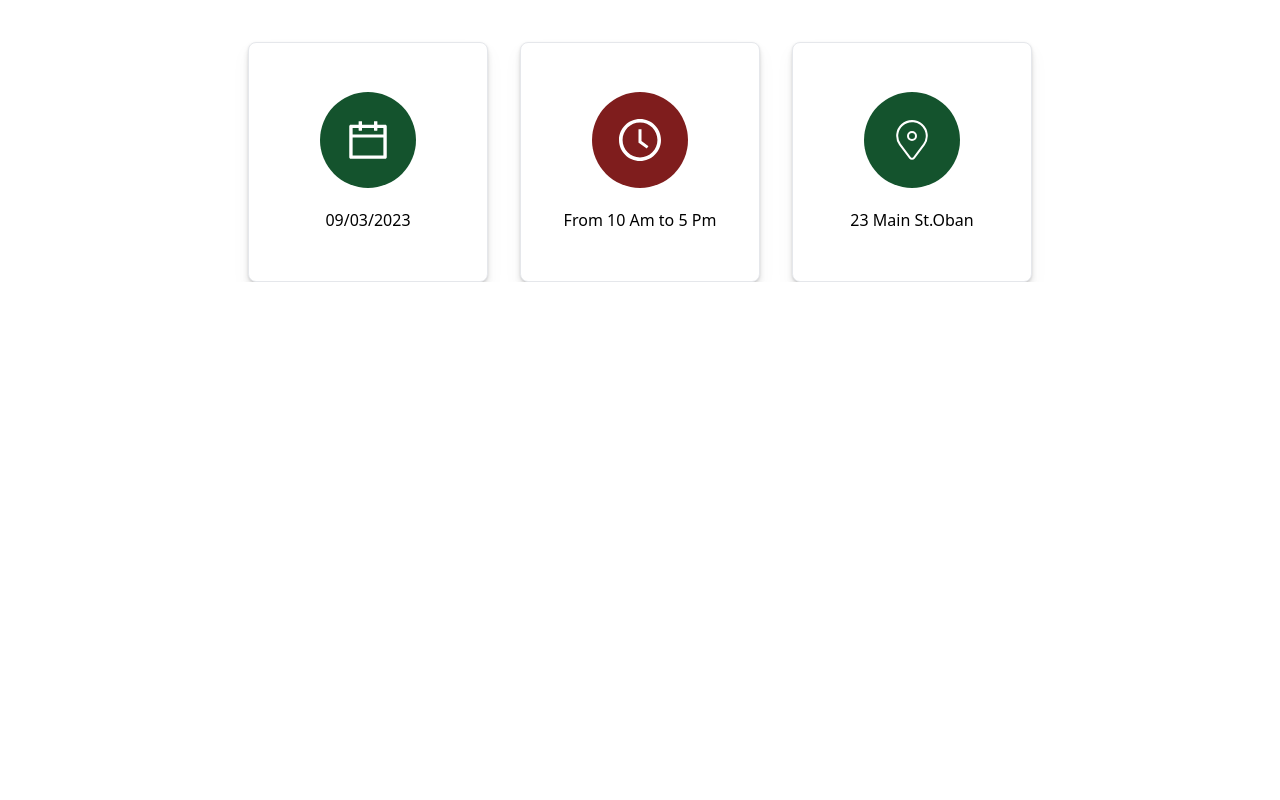
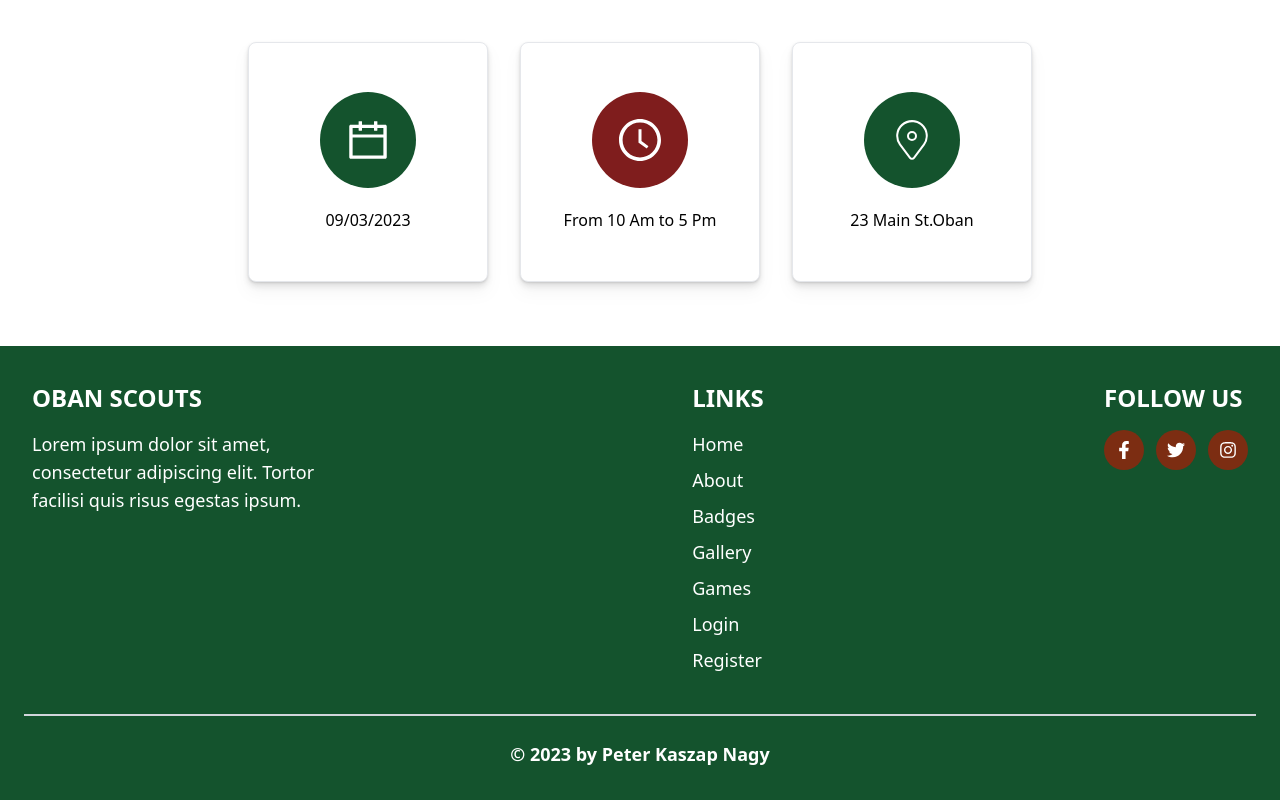
Before and after one commit to luciferpeter88/graded_unit, a React (Create React App) app in the folder front_end/: page / in a window 1280 px wide. Shown: the part 2015-2815 px from the top of the page. Before the commit the page ends 2297 px from the top, so only its background shows below. Built offline with nearby package versions, Linux system fonts and the light colour scheme.

Commit message:
footer-done

```diff
--- a/front_end/src/components/Pages/Home/Home.jsx
+++ b/front_end/src/components/Pages/Home/Home.jsx
@@ -12,6 +12,7 @@ import Card from "../../UI/Home/Card";
 import Arrow from "../../UI/Home/Arrow";
 import homeCamp from "../../../assets/images/Home/homeCamp.png";
 import DetailsCard from "../../UI/Home/DetailsCard";
+import Footer from "../../UI/footer/Footer";
 
 function Home() {
   return (
@@ -128,6 +129,7 @@ function Home() {
           color="bg-green-900"
         />
       </div>
+      <Footer />
     </React.Fragment>
   );
 }
--- /dev/null
+++ b/front_end/src/components/UI/footer/Footer.jsx
@@ -0,0 +1,72 @@
+import React from "react";
+import { Link } from "react-router-dom";
+import { FaFacebookF, FaTwitter, FaInstagram } from "react-icons/fa";
+import { AiOutlineCopyrightCircle } from "react-icons/ai";
+
+function Social({ icon }) {
+  return (
+    <div className=" h-10   w-10 bg-orange-900 rounded-full flex justify-center items-center text-lg text-white">
+      {icon}
+    </div>
+  );
+}
+
+function Footer() {
+  return (
+    <React.Fragment>
+      <footer class="footer bg-green-900 relative pt-1  mt-16">
+        <div class=" mx-auto px-5 lg:px-0 lg:container">
+          <div class="sm:flex sm:mt-8">
+            <div class="mt-8 sm:mt-0 sm:w-full sm:px-8 flex flex-col md:flex-row justify-between">
+              <div class="flex flex-col">
+                <span class="text-2xl text-white font-bold uppercase mb-2">
+                  Oban Scouts
+                </span>
+                <span class="my-2">
+                  <p className=" max-w-xs text-lg text-white ">
+                    Lorem ipsum dolor sit amet, consectetur adipiscing elit.
+                    Tortor facilisi quis risus egestas ipsum.
+                  </p>
+                </span>
+              </div>
+              <div class="flex flex-col">
+                <span class="text-2xl text-white font-bold uppercase mt-4 md:mt-0 mb-2">
+                  Links
+                </span>
+                <span class="my-2 flex flex-col gap-y-2 text-lg text-white">
+                  <Link to="/">Home</Link>
+                  <Link to="/about">About</Link>
+                  <Link to="/badges">Badges</Link>
+                  <Link to="/gallery">Gallery</Link>
+                  <Link to="/games">Games</Link>
+                  <Link to="/login">Login</Link>
+                  <Link to="/register">Register</Link>
+                </span>
+              </div>
+              <div class="flex flex-col">
+                <span class="text-2xl text-white font-bold uppercase mt-4 md:mt-0 mb-2">
+                  Follow Us
+                </span>
+                <span class="my-2 flex gap-3">
+                  <Social icon={<FaFacebookF />} />
+                  <Social icon={<FaTwitter />} />
+                  <Social icon={<FaInstagram />} />
+                </span>
+              </div>
+            </div>
+          </div>
+        </div>
+        <div class="container mx-auto px-6">
+          <div class="mt-8 border-t-2 border-gray-300 flex flex-col items-center">
+            <div class="sm:w-2/3 text-center py-6">
+              <p class="text-lg text-white font-bold mb-2">
+                © 2023 by Peter Kaszap Nagy
+              </p>
+            </div>
+          </div>
+        </div>
+      </footer>
+    </React.Fragment>
+  );
+}
+export default Footer;
--- a/front_end/src/styles/home/home.css
+++ b/front_end/src/styles/home/home.css
@@ -6,7 +6,6 @@
   grid-template-areas:
     "area1 area2"
     "area3 area3";
-  /* height: calc(100vh - 4rem); */
   padding-left: 1.25rem;
   padding-right: 1.25rem;
 }
```
